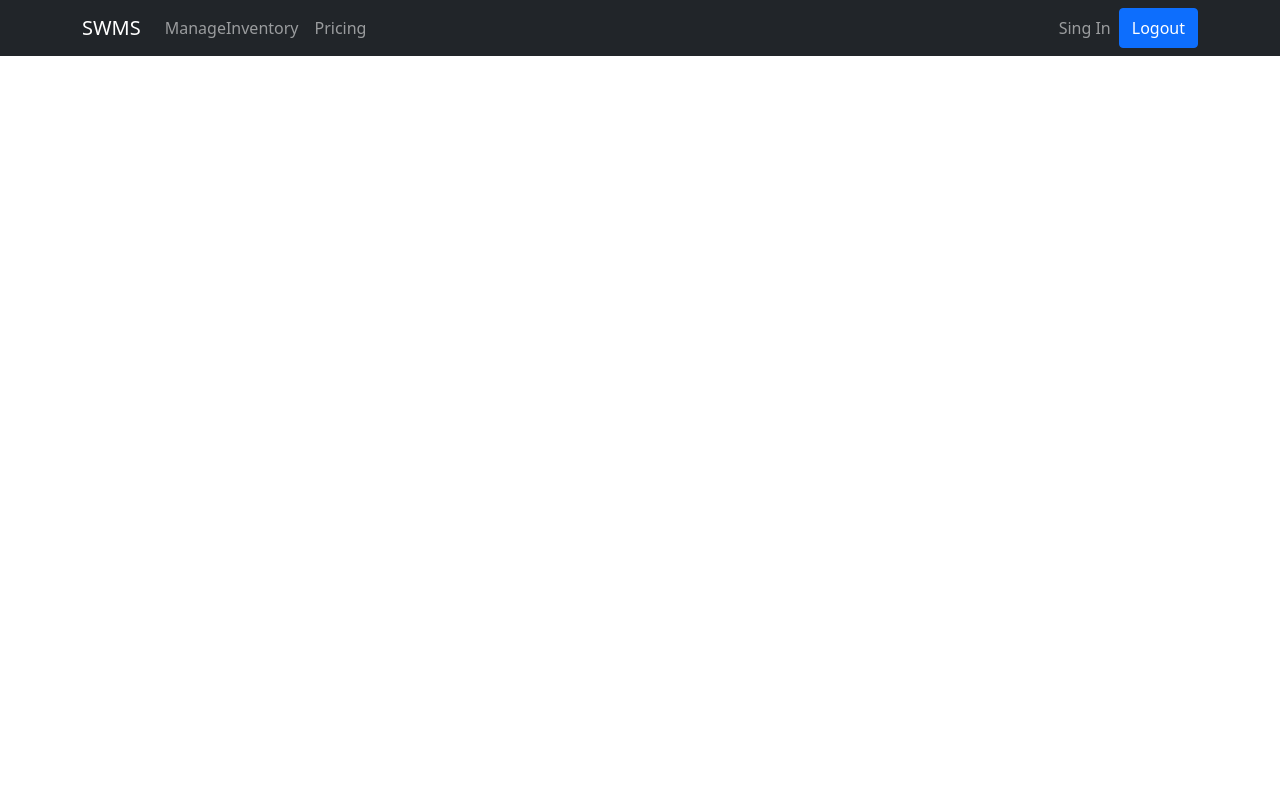
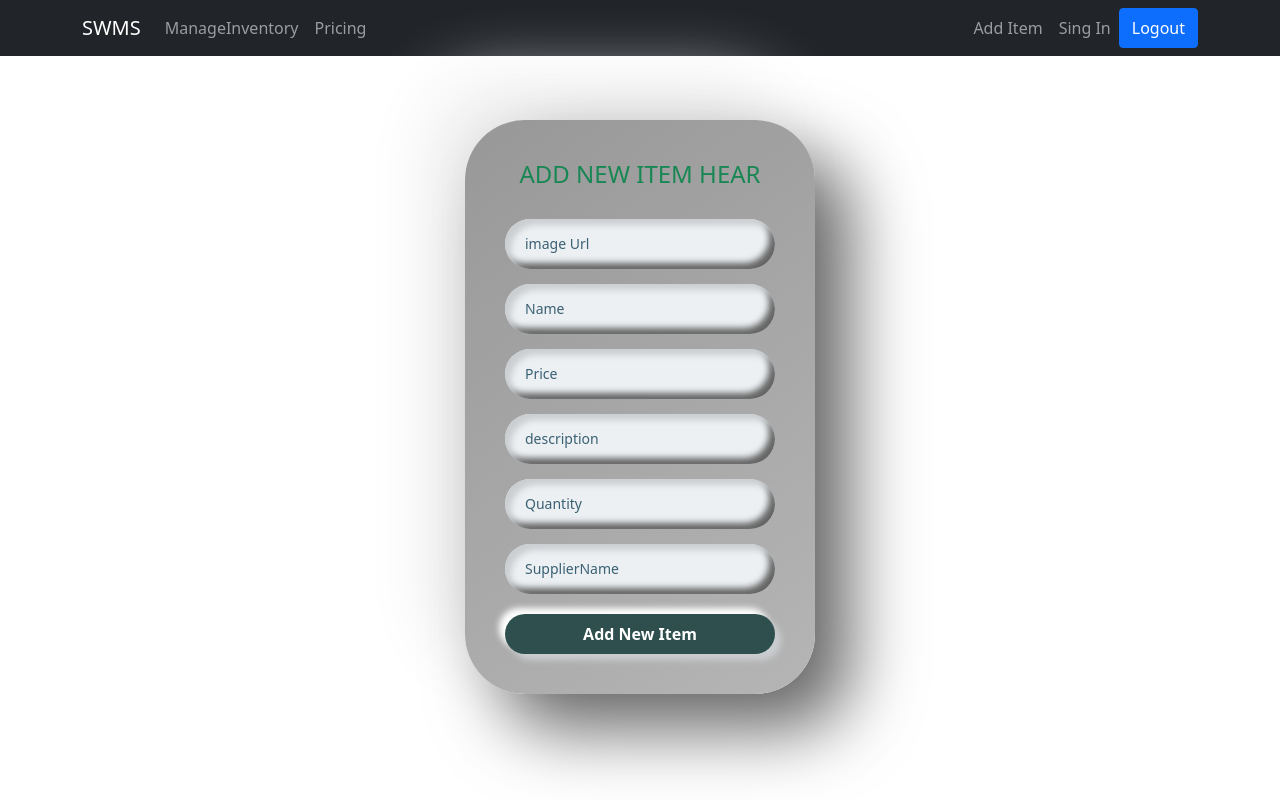
Before and after one commit to Shuvoghosh7/Warehouse-management, a React (Create React App) app: page /addItem in a window 1280 px wide. Built offline with nearby package versions, Linux system fonts and the light colour scheme; no server answers; sample sign-in values are in the browser's storage.

Commit message:
create add item page and add create foem in add item page and add item

```diff
--- a/src/App.js
+++ b/src/App.js
@@ -10,6 +10,7 @@ import Login from './component/Auth/Login/Login';
 import RequireAuth from './component/Auth/RequireAuth/RequireAuth';
 import { ToastContainer } from 'react-toastify';
 import ManageInventory from './component/MangeInventory/ManageInventory';
+import AddItem from './component/AddItem/AddItem';
 
 function App() {
   return (
@@ -23,6 +24,11 @@ function App() {
             <Inventory/>
           </RequireAuth>
         }/>
+        <Route path='/addItem' element={
+          <RequireAuth>
+            <AddItem/>
+          </RequireAuth>
+        }/>
         <Route path='/register' element={<Register/>}/>
         <Route path='/login' element={<Login/>}/>
       </Routes>
--- /dev/null
+++ b/src/component/AddItem/AddItem.js
@@ -0,0 +1,46 @@
+import React from 'react';
+
+const AddItem = () => {
+    const addNewItem = event => {
+        event.preventDefault();
+        const picture = event.target.picture.value;
+        const name = event.target.name.value;
+        const price = event.target.price.value;
+        const Description = event.target.Description.value;
+
+        const quantity = event.target.quantity.value;
+        const supplierName = event.target.supplierName.value;
+        console.log(Description)
+        const url = `http://localhost:5000/product`
+        fetch(url, {
+            method: 'POST',
+            headers: {
+                'content-type': 'application/json'
+            },
+            body: JSON.stringify({picture,name,price,Description,quantity,supplierName})
+        })
+            .then(res => res.json())
+            .then(result => {
+                console.log(result)
+            })
+    };
+
+    return (
+        <div className='login-container'>
+            <h4 className='text-center text-success'>ADD NEW ITEM HEAR</h4>
+            <form onSubmit={addNewItem} className="login-form">
+
+                <input type="text" name="picture" placeholder="image Url"/>
+                <input type="text" name="name" placeholder="Name" />
+                <input type="text" name="price" placeholder="Price" />
+                <input type="text" name="Description" placeholder="description" />
+
+                <input type="text" name='quantity' placeholder="Quantity" />
+                <input type="text" name='supplierName' placeholder="SupplierName" />
+                <button className='btn btn-outline-success rounded-pill'>Add New Item</button>
+            </form>
+        </div>
+    );
+};
+
+export default AddItem;
--- a/src/component/Auth/Register/Register.css
+++ b/src/component/Auth/Register/Register.css
@@ -48,7 +48,7 @@
     color:#3a6073;
 }
 
-.login-container input {
+.login-container input{
     background: #ecf0f3;
     margin: 15px 0 0 0;
     padding: 10px;
@@ -58,7 +58,17 @@
     border-radius: 50px;
     box-shadow: inset 6px 6px 6px #cbced1, inset -6px -6px 6px #656565;
 }
-
+.login-container textarea{
+    background: #ecf0f3;
+    margin: 15px 0 0 0;
+    padding: 10px;
+    padding-left: 20px;
+    height: 70px;
+    width: 270px;
+    font-size: 14px;
+    border-radius: 20px;
+    box-shadow: inset 6px 6px 6px #cbced1, inset -6px -6px 6px #656565;
+}
 .login-container button {
     color: white;
     margin-top: 20px;
--- a/src/component/Inventory/Inventory.js
+++ b/src/component/Inventory/Inventory.js
@@ -1,5 +1,5 @@
 import React, { useState } from 'react';
-import { useParams } from 'react-router-dom';
+import { Link, useParams } from 'react-router-dom';
 import useProduct from '../Hooks/useProduct/useProduct';
 
 const Inventory = () => {
@@ -37,8 +37,9 @@ return (
             </div>
             <p><b>Quantity:</b>{product.quantity}</p>
         </div>
-        <div className='text-center'>
+        <div className='text-center d-flex justify-content-around'>
             <button className='btn btn-outline-success rounded-pill' onClick={handleUpdate}>Delivered</button>
+            <Link className='btn btn-outline-success rounded-pill' to="/manageInventory">Manage Inventory</Link>
         </div>
     </div>
 );
--- a/src/component/MangeInventory/ManageInventory.js
+++ b/src/component/MangeInventory/ManageInventory.js
@@ -1,5 +1,6 @@
 import React, { useEffect, useState } from 'react';
 import { RiDeleteBin6Fill } from 'react-icons/ri';
+import { Link } from 'react-router-dom';
 
 const ManageInventory = () => {
     const [product, setProduct] = useState([])
@@ -13,14 +14,14 @@ const ManageInventory = () => {
         const proceed = window.confirm("are you confirm,Delit This Item?")
         if (proceed) {
             const url = `http://localhost:5000/product/${delitId}`
-            fetch(url,{
-                method:'DELETE'
+            fetch(url, {
+                method: 'DELETE'
 
             })
                 .then(res => res.json())
                 .then(data => {
                     console.log(data)
-                    const remaining= product.filter(pd => pd._id !== delitId)
+                    const remaining = product.filter(pd => pd._id !== delitId)
                     setProduct(remaining)
 
                 })
@@ -28,7 +29,7 @@ const ManageInventory = () => {
     }
 
     return (
-        <div className='mt-3'>
+        <div className='mt-3 container'>
             <table className="table table-bordered">
                 <thead>
                     <tr>
@@ -50,13 +51,16 @@ const ManageInventory = () => {
                                     <td>{value.Description}</td>
                                     <td>{value.quantity}</td>
                                     <td>{value.supplierName}</td>
-                                    <td><button className='btn text-danger' onClick={()=>handealDelait(value._id)}><RiDeleteBin6Fill /></button></td>
+                                    <td><button className='btn text-danger' onClick={() => handealDelait(value._id)}><RiDeleteBin6Fill /></button></td>
                                 </tr>
                             )
                         })
                     }
                 </tbody>
             </table>
+            <div className='text-center'>
+                <Link className='btn btn-outline-success rounded-pill' to="/addItem">Add New Item</Link>
+            </div>
         </div>
     );
 };
--- a/src/component/Share/Header/Header.js
+++ b/src/component/Share/Header/Header.js
@@ -21,6 +21,7 @@ const Header = () => {
 
                         </Nav>
                         <Nav>
+                            <Nav.Link as={Link} to="addItem">Add Item</Nav.Link>
                             <Nav.Link as={Link} to="login">Sing In</Nav.Link>
                            {user?<Button onClick={()=>signOut(auth)}>Logout</Button> : <Nav.Link as={Link} eventKey={2} to="/register">
                                 Sing Up
```
